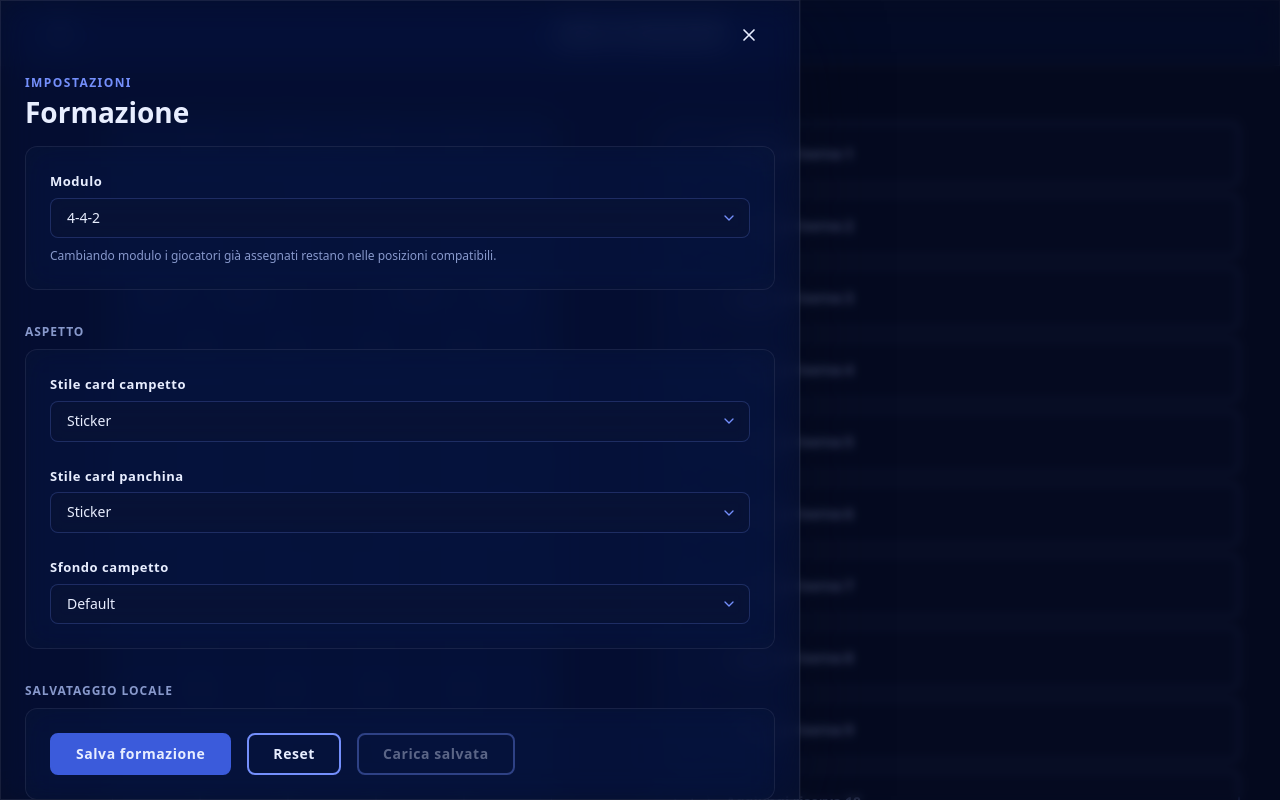
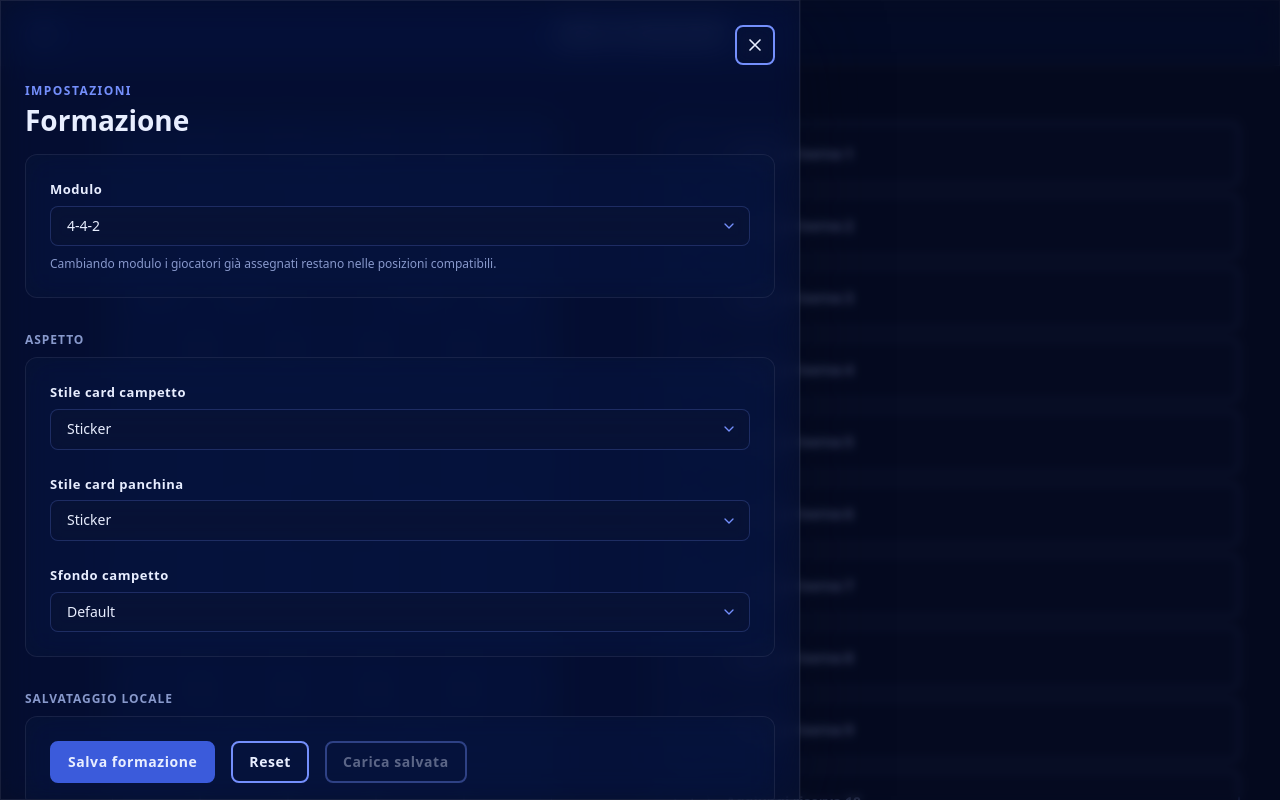
Before and after one commit to davenar/lineup-builder, an Angular app: page /builder in a window 1280 px wide. Both pictures are taken after a click on the button 60 px from the left and 33 px from the top of the page. Shown: the top 800 px of the page. Built offline with nearby package versions, Linux system fonts and the light colour scheme.

Commit message:
fix buttons

```diff
--- a/src/app/shared/components/header/main-header/main-header.component.html
+++ b/src/app/shared/components/header/main-header/main-header.component.html
@@ -5,7 +5,7 @@
     <div class="flex items-center justify-start">
       <button
         type="button"
-        class="btn btn-outline glow-hover border-0! px-sm"
+        class="btn btn-outline glow-hover border-0! !px-sm"
         aria-label="Apri menu"
         (click)="openMainPanel()"
       >
--- a/src/app/shared/components/panel/panel-host/panel-host.component.html
+++ b/src/app/shared/components/panel/panel-host/panel-host.component.html
@@ -9,7 +9,7 @@
     [ngStyle]="panelStyles()">
     @if (hasCloseMode('close-button')) {
 
-    <button type="button" class="btn btn-outline glow-hover panel-close-btn border-0!" aria-label="Close panel"
+    <button type="button" class="btn btn-outline btn-rounded glow-hover panel-close-btn !px-sm" aria-label="Close panel"
       (click)="closeFromButton()">
 
       <svg xmlns="http://www.w3.org/2000/svg" class="h-[2rem] w-[2rem]" fill="none" viewBox="0 0 24 24"
--- a/src/styles.css
+++ b/src/styles.css
@@ -42,10 +42,12 @@
 
   /* --- Animations --- */
   --animate-marquee: marquee 6s linear infinite;
+
   @keyframes marquee {
     from {
       transform: translateX(0);
     }
+
     to {
       transform: translateX(-50%);
     }
@@ -82,18 +84,23 @@
   h1 {
     font-size: 4.8rem;
   }
+
   h2 {
     font-size: 3.6rem;
   }
+
   h3 {
     font-size: 2.8rem;
   }
+
   h4 {
     font-size: 2.2rem;
   }
+
   h5 {
     font-size: 1.8rem;
   }
+
   h6 {
     font-size: 1.6rem;
   }
@@ -145,6 +152,7 @@
    UTILITIES
    ============================================================ */
 @layer utilities {
+
   /* --- Glass surface --- */
   .glass,
   .app-header,
@@ -152,8 +160,7 @@
     background: color-mix(in srgb, var(--color-bg-surface) 45%, transparent);
     backdrop-filter: blur(16px) saturate(180%);
     -webkit-backdrop-filter: blur(16px) saturate(180%);
-    border: 1px solid
-      color-mix(in srgb, var(--color-text-primary) 8%, transparent);
+    border: 1px solid color-mix(in srgb, var(--color-text-primary) 8%, transparent);
   }
 
   .glass {
@@ -175,6 +182,7 @@
       box-shadow 0.3s ease,
       transform 0.3s ease;
   }
+
   .glow-hover:hover {
     transform: translateY(-2px);
     box-shadow:
@@ -190,6 +198,7 @@
       border-color 0.3s ease,
       transform 0.3s ease;
   }
+
   .glow-hover-soft:hover {
     transform: translateY(-2px);
     border-color: rgba(116, 143, 252, 0.5);
@@ -205,7 +214,7 @@
     align-items: center;
     justify-content: center;
     gap: var(--spacing-sm);
-    padding: var(--spacing-sm) var(--spacing-lg);
+    padding: var(--spacing-sm) var(--spacing-base);
     font-size: 1.4rem;
     font-weight: 600;
     letter-spacing: 0.04em;
@@ -221,12 +230,14 @@
     text-decoration: none;
     white-space: nowrap;
     user-select: none;
-    position: relative; /* needed for badge positioning */
+    position: relative;
+    /* needed for badge positioning */
   }
 
   .btn-rounded {
     border-radius: 0.8rem;
   }
+
   .btn-pill {
     border-radius: 999px;
   }
@@ -236,6 +247,7 @@
     border-color: var(--color-lup-accent);
     color: var(--color-text-primary);
   }
+
   .btn-primary:hover:not(:disabled) {
     background-color: var(--color-lup-soft);
     border-color: var(--color-lup-soft);
@@ -246,6 +258,7 @@
     border-color: var(--color-lup-soft);
     color: var(--color-text-primary);
   }
+
   .btn-outline:hover:not(:disabled) {
     background-color: rgba(116, 143, 252, 0.12);
     border-color: var(--color-text-primary);
@@ -275,12 +288,9 @@
     /* color solid when --badge-color is set, else glass */
     background-color: var(--badge-color, rgba(10, 21, 53, 0.55));
     backdrop-filter: var(--badge-color, blur(12px) saturate(180%));
-    border: 1px solid
-      color-mix(
-        in srgb,
+    border: 1px solid color-mix(in srgb,
         var(--badge-color, rgba(255, 255, 255, 0.12)) 60%,
-        transparent
-      );
+        transparent);
     color: var(--color-text-primary);
   }
 
@@ -336,18 +346,22 @@
     backdrop-filter: blur(8px);
     -webkit-backdrop-filter: blur(8px);
   }
+
   .input::placeholder {
     color: var(--color-text-muted);
     opacity: 0.7;
   }
+
   .input:focus {
     border-color: var(--color-lup-soft);
     box-shadow: 0 0 0 3px rgba(116, 143, 252, 0.18);
   }
+
   .input.input-error {
     border-color: #f87171;
     box-shadow: 0 0 0 3px rgba(248, 113, 113, 0.15);
   }
+
   .input:disabled {
     opacity: 0.4;
     cursor: not-allowed;
@@ -373,6 +387,7 @@
     padding-right: 3.6rem;
     cursor: pointer;
   }
+
   .select-native option {
     background-color: var(--color-bg-elevated);
     color: var(--color-text-primary);
@@ -386,6 +401,7 @@
     cursor: pointer;
     user-select: none;
   }
+
   .checkbox-wrap input[type="checkbox"] {
     appearance: none;
     -webkit-appearance: none;
@@ -402,10 +418,12 @@
       box-shadow 0.18s ease;
     position: relative;
   }
+
   .checkbox-wrap input[type="checkbox"]:checked {
     background: var(--color-lup-accent);
     border-color: var(--color-lup-accent);
   }
+
   .checkbox-wrap input[type="checkbox"]:checked::after {
     content: "";
     position: absolute;
@@ -414,13 +432,16 @@
     background-repeat: no-repeat;
     background-position: center;
   }
+
   .checkbox-wrap input[type="checkbox"]:focus-visible {
     box-shadow: 0 0 0 3px rgba(116, 143, 252, 0.3);
   }
+
   .checkbox-wrap input[type="checkbox"]:disabled {
     opacity: 0.38;
     cursor: not-allowed;
   }
+
   .checkbox-wrap span {
     font-size: 1.4rem;
     color: var(--color-text-primary);
@@ -434,6 +455,7 @@
     cursor: pointer;
     user-select: none;
   }
+
   .radio-wrap input[type="radio"] {
     appearance: none;
     -webkit-appearance: none;
@@ -449,9 +471,11 @@
       box-shadow 0.18s ease;
     position: relative;
   }
+
   .radio-wrap input[type="radio"]:checked {
     border-color: var(--color-lup-accent);
   }
+
   .radio-wrap input[type="radio"]:checked::after {
     content: "";
     position: absolute;
@@ -463,13 +487,16 @@
     border-radius: 50%;
     background: var(--color-lup-accent);
   }
+
   .radio-wrap input[type="radio"]:focus-visible {
     box-shadow: 0 0 0 3px rgba(116, 143, 252, 0.3);
   }
+
   .radio-wrap input[type="radio"]:disabled {
     opacity: 0.38;
     cursor: not-allowed;
   }
+
   .radio-wrap span {
     font-size: 1.4rem;
     color: var(--color-text-primary);
@@ -483,6 +510,7 @@
     cursor: pointer;
     user-select: none;
   }
+
   .toggle-wrap input[type="checkbox"] {
     appearance: none;
     -webkit-appearance: none;
@@ -498,6 +526,7 @@
       background 0.22s ease,
       border-color 0.22s ease;
   }
+
   .toggle-wrap input[type="checkbox"]::after {
     content: "";
     position: absolute;
@@ -512,21 +541,26 @@
       left 0.22s ease,
       background 0.22s ease;
   }
+
   .toggle-wrap input[type="checkbox"]:checked {
     background: var(--color-lup-accent);
     border-color: var(--color-lup-accent);
   }
+
   .toggle-wrap input[type="checkbox"]:checked::after {
     left: 2.1rem;
     background: #fff;
   }
+
   .toggle-wrap input[type="checkbox"]:focus-visible {
     box-shadow: 0 0 0 3px rgba(116, 143, 252, 0.3);
   }
+
   .toggle-wrap input[type="checkbox"]:disabled {
     opacity: 0.38;
     cursor: not-allowed;
   }
+
   .toggle-wrap span {
     font-size: 1.4rem;
     color: var(--color-text-primary);
@@ -542,6 +576,7 @@
     z-index: 200;
     align-items: flex-end;
   }
+
   .select-sheet-backdrop.open {
     display: flex;
   }
@@ -555,6 +590,7 @@
     transform: translateY(100%);
     transition: transform 0.32s cubic-bezier(0.32, 0.72, 0, 1);
   }
+
   .select-sheet-backdrop.open .select-sheet {
     transform: translateY(0);
   }
@@ -586,9 +622,11 @@
     cursor: pointer;
     transition: background 0.15s ease;
   }
+
   .select-sheet-option:hover {
     background: rgba(116, 143, 252, 0.1);
   }
+
   .select-sheet-option span {
     font-size: 1.6rem;
     color: var(--color-text-primary);
@@ -663,8 +701,7 @@
     border-radius: 0;
     box-shadow:
       0 0 0 1px color-mix(in srgb, var(--color-text-primary) 4%, transparent),
-      0 2.4rem 8rem
-        color-mix(in srgb, var(--color-lup-darkest) 45%, transparent);
+      0 2.4rem 8rem color-mix(in srgb, var(--color-lup-darkest) 45%, transparent);
     transition:
       transform 0.32s cubic-bezier(0.32, 0.72, 0, 1),
       opacity 0.32s ease;
@@ -673,14 +710,23 @@
   }
 
   .panel-has-close-button {
-    padding-top: calc(var(--panel-padding, var(--spacing-lg)) + 4.8rem);
+    display: flex;
+    flex-direction: column;
+    gap: var(--spacing-base);
   }
 
   .panel-close-btn {
-    position: absolute;
-    top: var(--spacing-base);
-    right: var(--spacing-base);
-    z-index: 1;
+    position: sticky;
+    top: 0;
+    right: 0;
+    margin-left: auto;
+    z-index: 10;
+    display: flex;
+    backdrop-filter: blur(8px);
+    -webkit-backdrop-filter: blur(8px);
+    background: color-mix(in srgb,
+        var(--color-surface) 72%,
+        transparent);
   }
 
   .panel-surface-left {
@@ -734,6 +780,7 @@
   }
 
   @media (max-width: 1023.98px) {
+
     .panel-surface-left,
     .panel-surface-right {
       width: 100vw;
```
